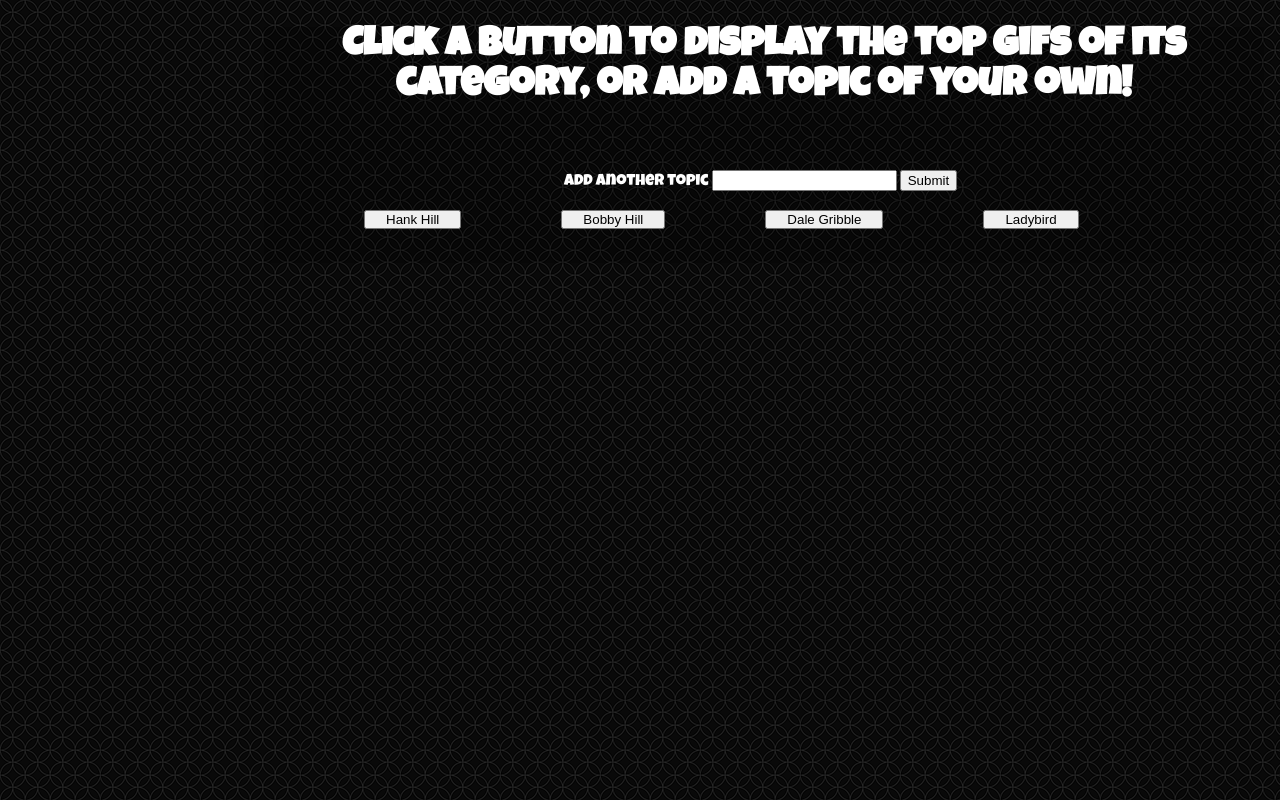
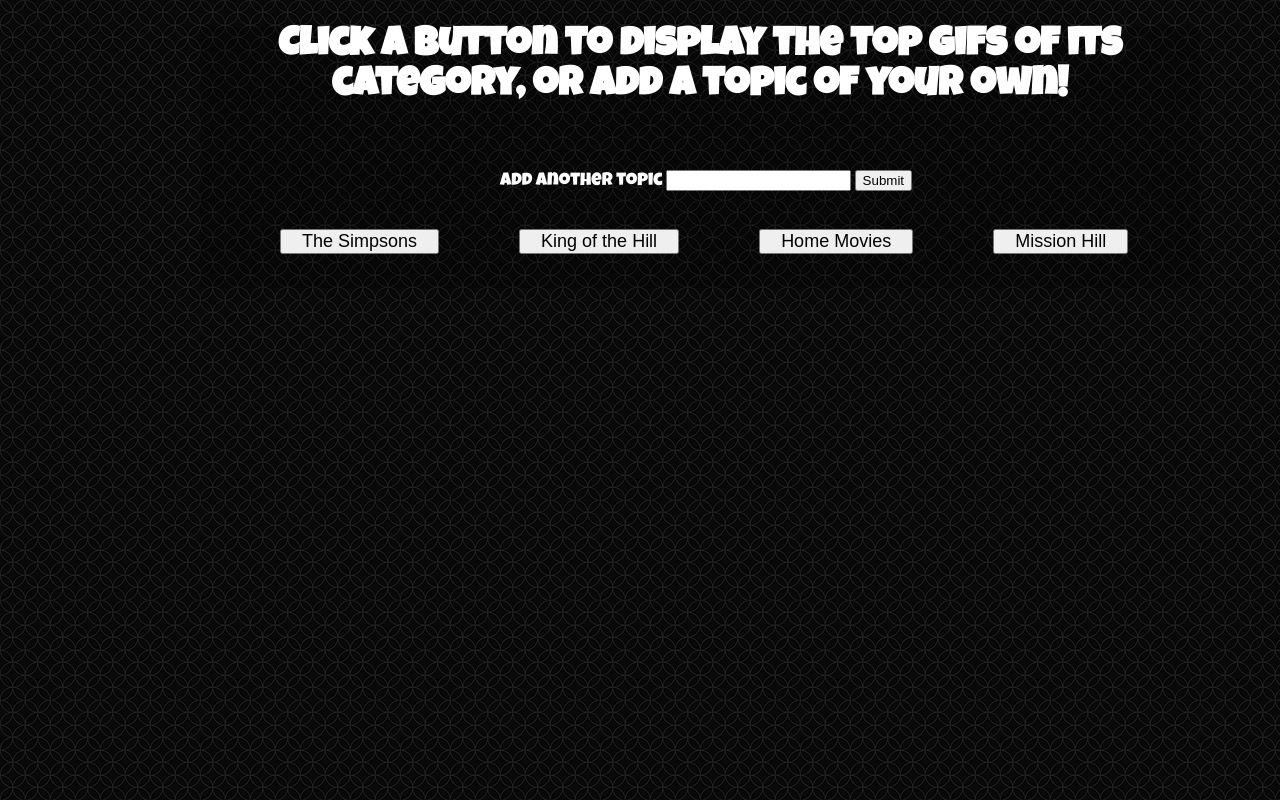
Before and after one commit to s07w/gifgitter, a plain HTML site: page index.html in a window 1280 px wide. Drawn offline with nearby package versions, Linux system fonts and the light colour scheme.

Commit message:
clean up

```diff
--- a/assets/css/style.css
+++ b/assets/css/style.css
@@ -5,8 +5,9 @@ body {
   }
   button {
     padding: 0 2%;
-    margin-left: 10%;
+    margin-left: 8%;
     margin-bottom: 15px;
+    font-size: large;
   }
   h1 {
     font-size: 250%;
@@ -19,7 +20,11 @@ body {
     background-color: rgba(0, 0, 0, 0.2);
     max-width: 1000px;
     width: 100%;
-    margin-left: 20%;
+    margin-left: 15%;
+  }
+
+  p {
+    font-family: 'Roboto', sans-serif;
   }
 
   .gifs {
@@ -29,8 +34,9 @@ body {
 
   #topic-form {
     font-family: 'Luckiest Guy', cursive;
+    font-size: large;
     margin-left: 30%;
-    margin-bottom: 20%;
+    margin-bottom: 25%;
   }
 
   #buttonsView {
--- a/assets/javascript/app.js
+++ b/assets/javascript/app.js
@@ -1,4 +1,4 @@
-var topics = ["Hank Hill", "Bobby Hill", "Dale Gribble", "Ladybird"];
+var topics = ["The Simpsons", "King of the Hill", "Home Movies", "Mission Hill"];
 
 function makeButtons() {
     $('#buttonsView').empty();
@@ -19,7 +19,7 @@ $('#addTopic').on('click', function() {
     var topic = $('#topic-input').val().trim();
     //pushes input into array
     topics.push(topic);
-    console.log(topic);
+    //console.log(topic);
     //renders all buttons plus user added buttons
     makeButtons();
     //user can hit Enter key instead of clicking submit
@@ -39,7 +39,7 @@ $('#addTopic').on('click', function() {
     }).then(function(response) {
         console.log(response);
         var results = response.data;
-
+        // loop through each gif and add variables
         for (var i = 0; i < results.length; i++) {
             var gifDiv = $('<div class=gifs>');
             var topicGif = $('<img>');
@@ -60,7 +60,7 @@ $('#addTopic').on('click', function() {
     });
 }
 
-// function for animating gifs
+// stop/start gifs
 $(document).on('click', '.gif', function(){
 	var state = $(this).attr('data-state');
 		if ( state == 'still'){
@@ -74,7 +74,7 @@ $(document).on('click', '.gif', function(){
 
 
 
-// function for displaying topic gifs
+// displaying topic gifs
 $(document).on("click", ".topic", displayGifs);
 
 // initially calls the makeButtons function
--- a/index.html
+++ b/index.html
@@ -6,6 +6,7 @@
 	<!-- link to stylesheet -->
   <link rel="stylesheet" type="text/css" href="assets/css/style.css">
   <link href="https://fonts.googleapis.com/css?family=Luckiest+Guy" rel="stylesheet">
+	<link href="https://fonts.googleapis.com/css?family=Roboto" rel="stylesheet">
 
 </head>
 
@@ -18,6 +19,7 @@
 		<input type="text" id="topic-input">
 
 		<input id="addTopic" type="submit">
+		<br>
 	</form>
   <br><br>
   <div id="buttonsView"></div>
```
